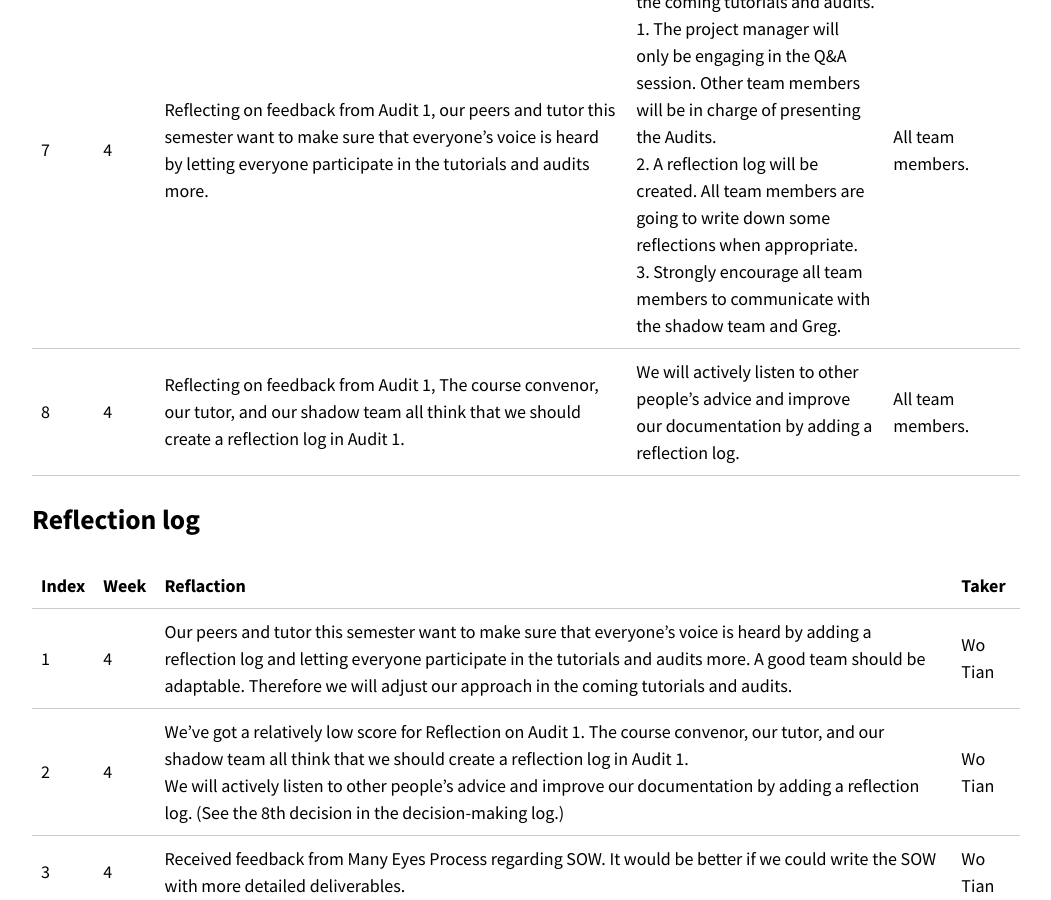
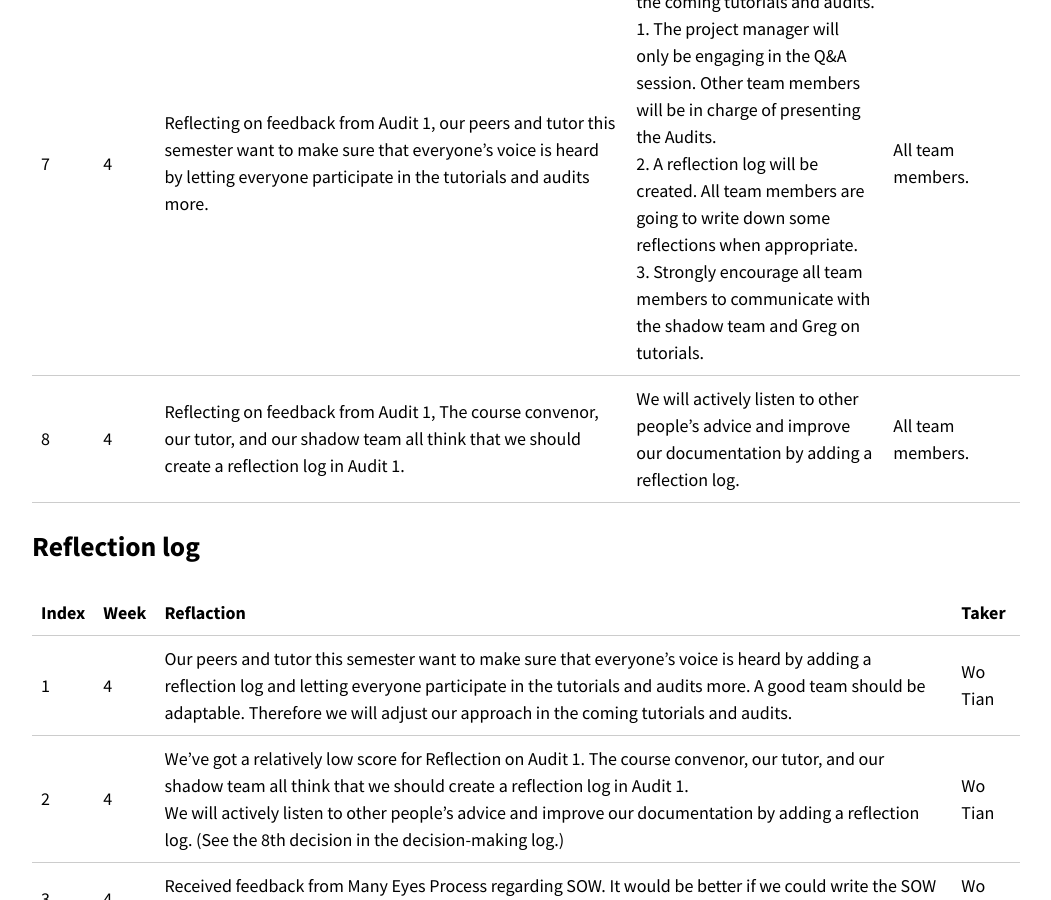
Before and after one commit to optofab/optofab.github.io, a Jekyll site: the page built from logs.md, in a window 1280 px wide and 900 px high, scrolled down 20091 px. Shown: the whole window, without its empty margins (114-1165 px from the left). Built offline with Jekyll 4.4.1, drawn with Linux system fonts in a browser that asks for light colours; nearby versions of some CDN libraries; emoji names are drawn with the system emoji font.

Commit message:
Update logs.md

```diff
--- a/logs.md
+++ b/logs.md
@@ -712,7 +712,7 @@ _[Don't forget to add hours for each of the work you've done. This line will be
 | 4         | 1        | Due to the complex nature of physical components that OptoFab is manufacturing, the order placing process is highly dynamic. Since the IT department of RSPhys did not allow us to use React, the website development, especially debugging, is excruciating and the maintenance in the future is going to be hard for the IT department of RSPhys as well. Any tiny change of the UI or functionalities would require coding in multiple similar but different HTML files and create a hassle for the JavaScript part as well. | Need to talk to IT department of RSPhys asap about using React. Inform clients about the importance of giving all requirements at once and make as little change to the functionalities as possible. | All team members.                                   |
 | 5         | 1        | The IT department of RSPhys allowed us to use React. The changes(new requirements) need to be made in so many places that the developers think rewriting the entire website with React is quicker and neater than editing the old one. Clients agreed.                                                                                                                                                                                                                                                                          | Refactor the website using React.                                                                                                                                                                    | All team members, clients, IT department of RSPhys. |
 | 6         | 2        | Reflecting on feedback from the audits last semester, making PowerPoint presentations might be unnecessary work that might even distract us from refining the landing page.                                                                                                                                                                                                                                                                                                                                                     | Very carefully refine landing page for audit. Use the landing page to show our progress instead of PowerPoints.                                                                                      | All team members.                                   |
-| 7         | 4        | Reflecting on feedback from Audit 1, our peers and tutor this semester want to make sure that everyone's voice is heard by letting everyone participate in the tutorials and audits more.                                                                                                                                                                                                                                                                                                                                                     |  We will adjust our approach in the coming tutorials and audits.<br/> 1. The project manager will only be engaging in the Q&A session. Other team members will be in charge of presenting the Audits.  <br/> 2. A reflection log will be created. All team members are going to write down some reflections when appropriate. <br/> 3. Strongly encourage all team members to communicate with the shadow team and Greg.                                                                                  | All team members.                                   |
+| 7         | 4        | Reflecting on feedback from Audit 1, our peers and tutor this semester want to make sure that everyone's voice is heard by letting everyone participate in the tutorials and audits more.                                                                                                                                                                                                                                                                                                                                                     |  We will adjust our approach in the coming tutorials and audits.<br/> 1. The project manager will only be engaging in the Q&A session. Other team members will be in charge of presenting the Audits.  <br/> 2. A reflection log will be created. All team members are going to write down some reflections when appropriate. <br/> 3. Strongly encourage all team members to communicate with the shadow team and Greg on tutorials.                                                                                  | All team members.                                   |
 | 8         | 4        | Reflecting on feedback from Audit 1, The course convenor, our tutor, and our shadow team all think that we should create a reflection log in Audit 1.                                                                                                                                                                                                                                                                                                                                                   |  We will actively listen to other people's advice and improve our documentation by adding a reflection log.                                                                                      | All team members.                                   |
 
 ## Reflection log
```
